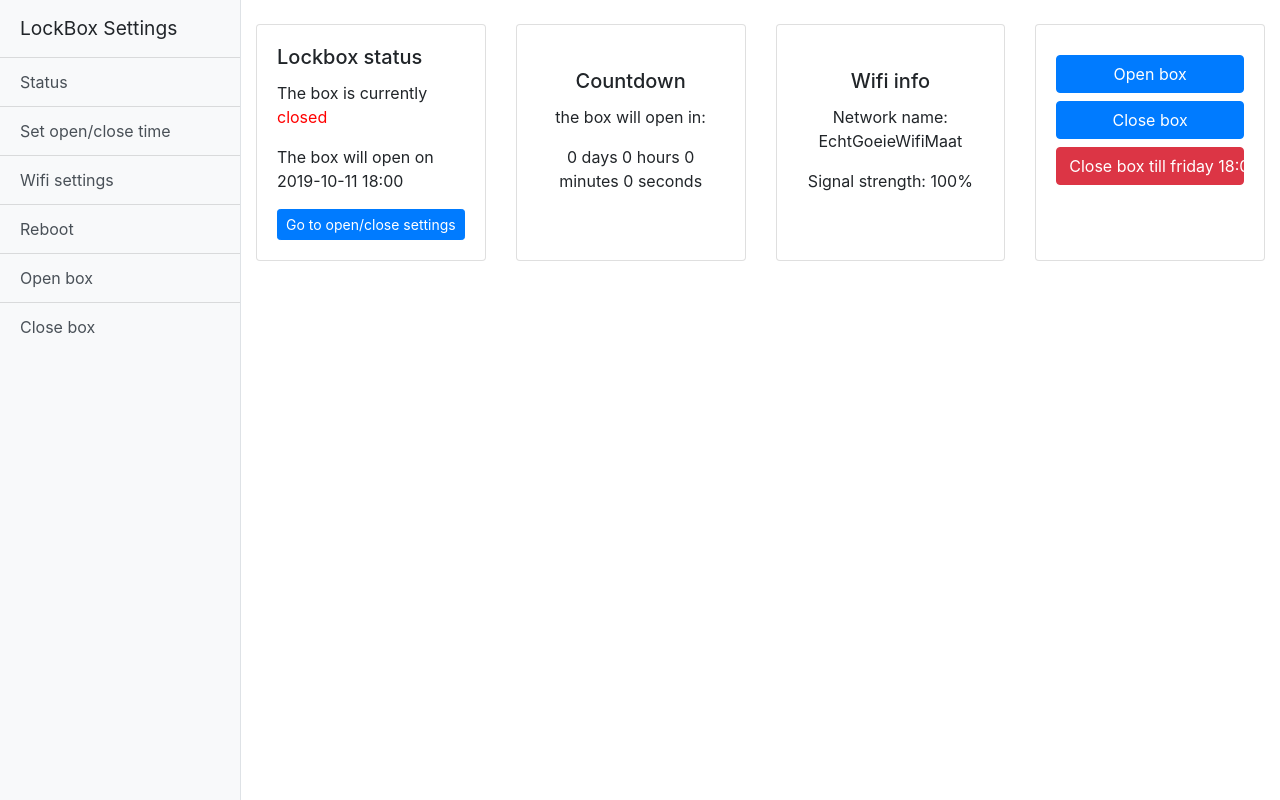
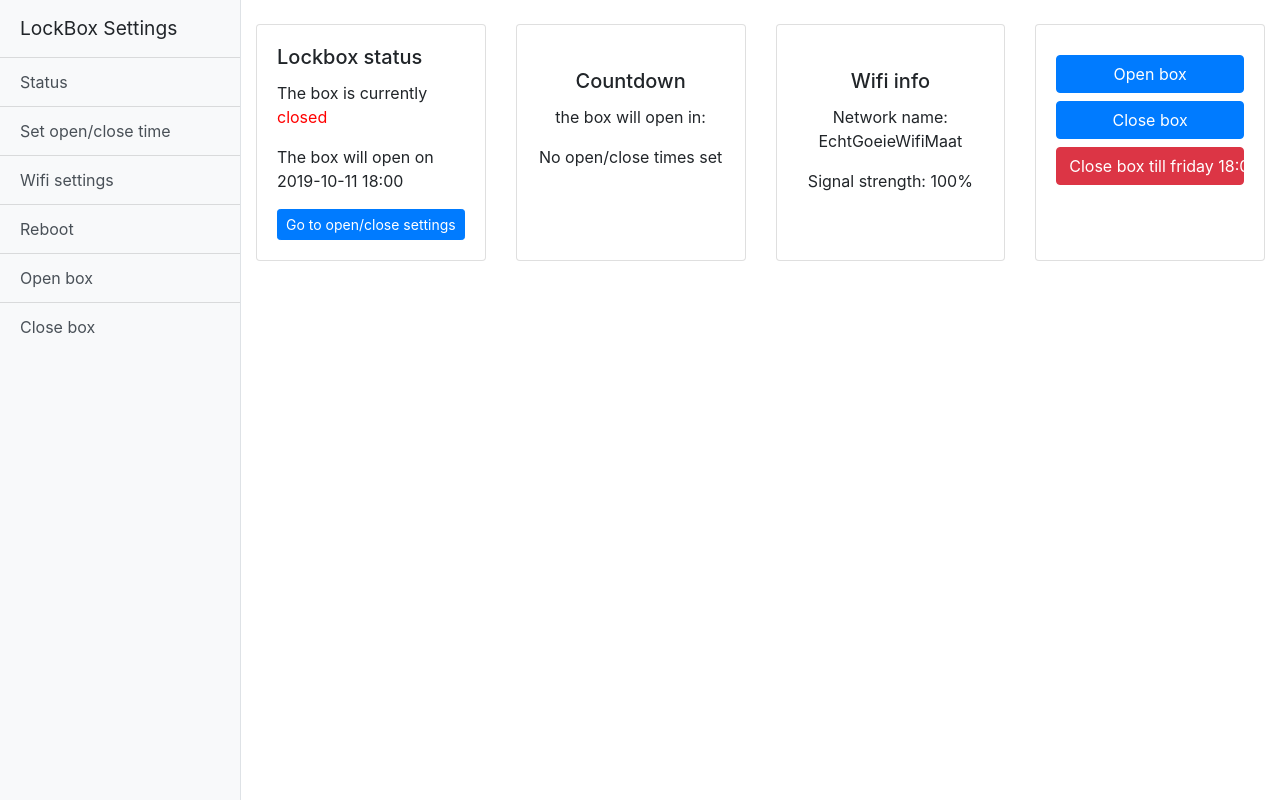
Before and after one commit to cedric5/LockBox, a Flask app: page / in a window 1280 px wide. Run offline with Flask 2, Linux system fonts and the light colour scheme; some libraries are stand-ins or nearby versions.

Commit message:
revert count down fix, fix closing box method

```diff
--- a/templates/status.html
+++ b/templates/status.html
@@ -109,11 +109,9 @@ var x = setInterval(function() {
   + minutes + " minutes " + seconds + " seconds ";
 
   // If the count down is finished, write some text
-  if (distance  < 0) {
-  document.getElementById("countdown").innerHTML = 0 + " days " + 0 + " hours "
-  + 0 + " minutes " + 0 + " seconds ";
-      clearInterval(x);
-      location.reload();
+  if (distance < 0) {
+    document.getElementById("countdown").innerHTML = "No open/close times set";
+    clearInterval(x);
   }
 }, 1)};
 </script>
--- a/tools.py
+++ b/tools.py
@@ -50,7 +50,7 @@ def get_next_friday():
     return datetime.datetime(next_friday.year, next_friday.month, next_friday.day, hour=18, minute=0, second=0)
 
 def close_box():
-     os.system("python /home/pi/LockBox/scripts/open_box.py")
+     os.system("python /home/pi/LockBox/scripts/close_box.py")
      write_config("box_status", "closed")
 
 
```
